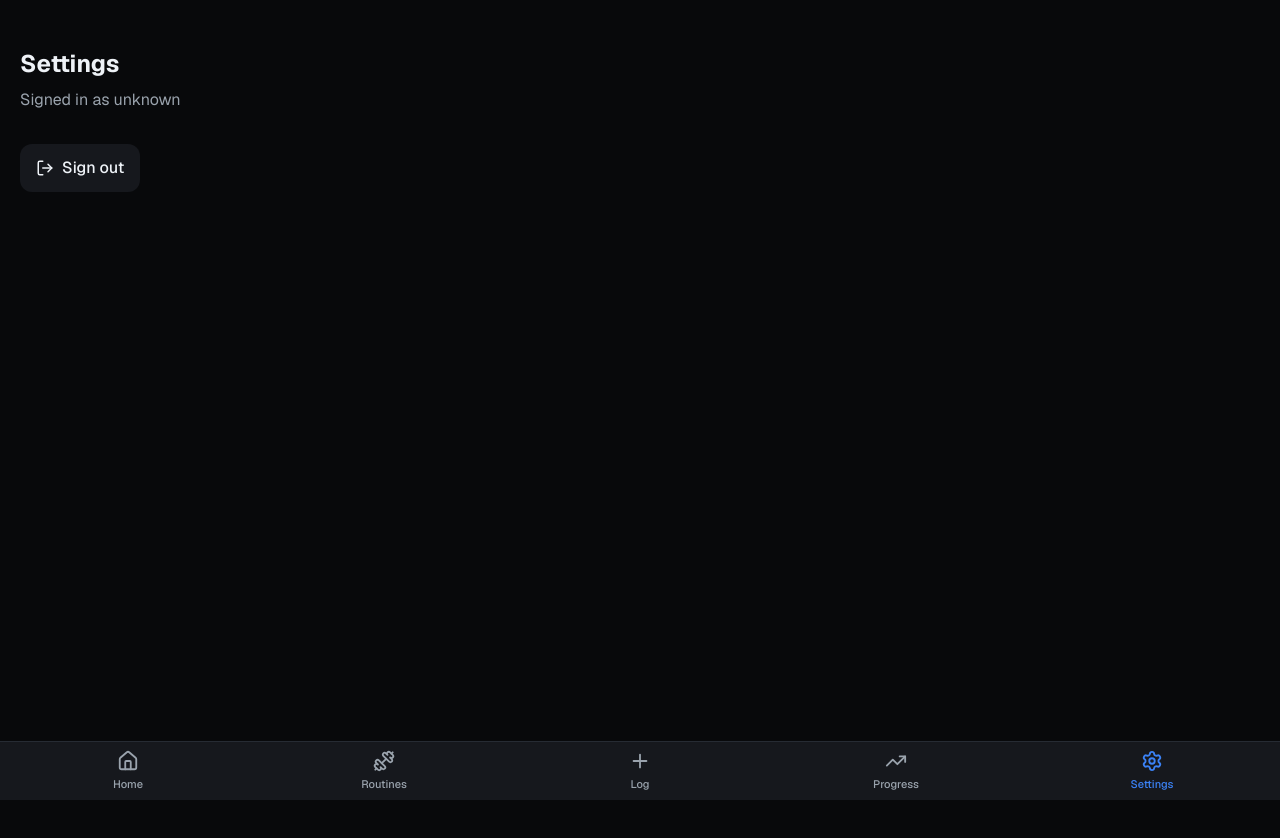
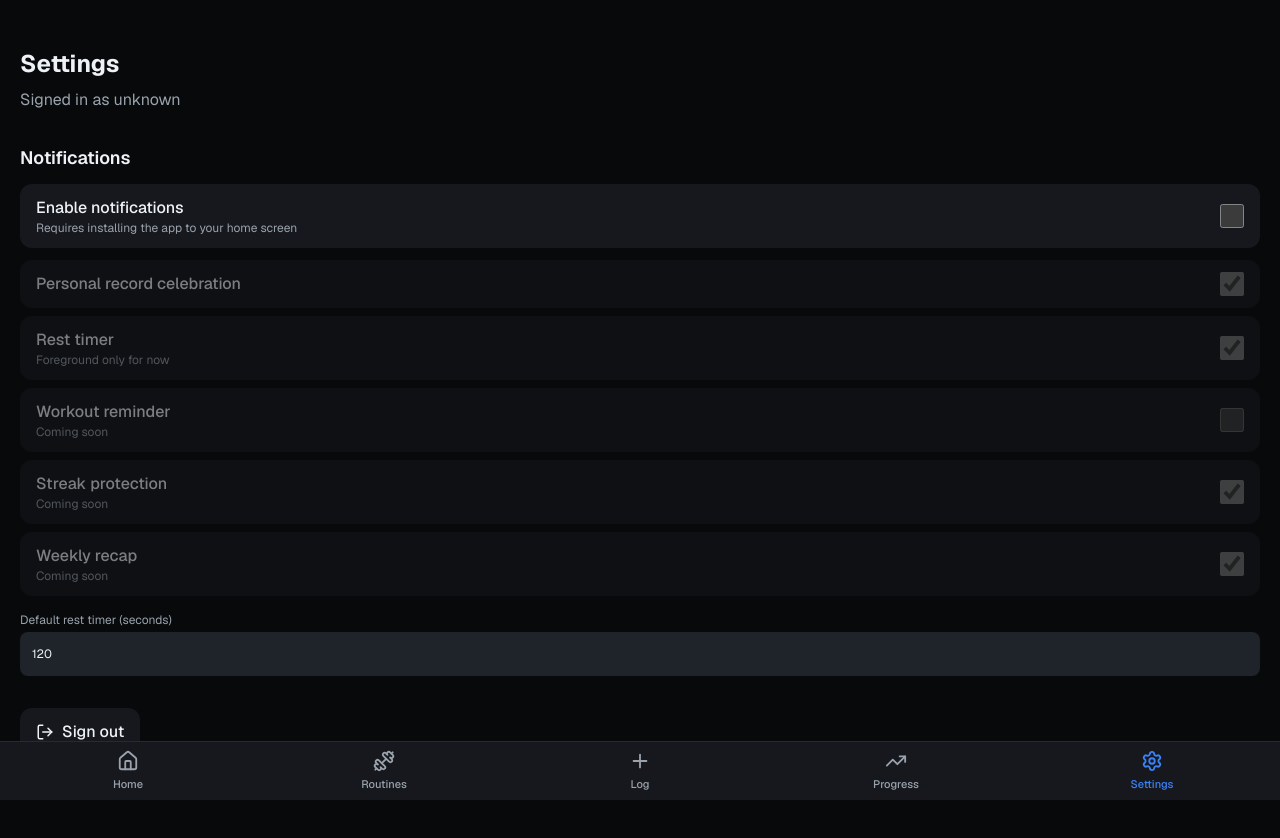
Before and after one commit to MustafaNazeer/AnabolicAI, a Next.js app: page /settings in a window 1280 px wide. Shown: the top 838 px of the page. Before the commit the page ends 800 px from the top, so only its background shows below. Built offline with nearby package versions, Linux system fonts and the light colour scheme; no server answers; the database is empty.

Commit message:
feat: add notification settings controls

```diff
--- a/src/app/settings/page.tsx
+++ b/src/app/settings/page.tsx
@@ -1,4 +1,6 @@
 import { createClient } from "@/lib/supabase/server";
+import { getNotificationSettings } from "@/lib/notifications/queries";
+import { NotificationSettings } from "@/components/NotificationSettings";
 import { SignOutButton } from "@/components/SignOutButton";
 
 export default async function SettingsPage() {
@@ -6,6 +8,7 @@ export default async function SettingsPage() {
   const {
     data: { user },
   } = await supabase.auth.getUser();
+  const settings = await getNotificationSettings();
 
   return (
     <main className="px-5 pt-12 pb-24">
@@ -13,7 +16,12 @@ export default async function SettingsPage() {
       <p style={{ color: "var(--text-dim)" }} className="mt-2 mb-8">
         Signed in as {user?.email ?? "unknown"}
       </p>
-      <SignOutButton />
+
+      <NotificationSettings initial={settings} />
+
+      <div className="mt-8">
+        <SignOutButton />
+      </div>
     </main>
   );
 }
--- /dev/null
+++ b/src/components/NotificationSettings.tsx
@@ -0,0 +1,162 @@
+"use client";
+
+import { useState, useTransition } from "react";
+import {
+  saveSubscription,
+  removeSubscription,
+  updateNotificationSettings,
+} from "@/lib/notifications/actions";
+import { enablePush, disablePush } from "@/lib/notifications/subscribe";
+import type { NotificationSettings as Settings } from "@/lib/notifications/types";
+
+type ToggleKey =
+  | "notif_rest_timer"
+  | "notif_pr"
+  | "notif_reminder"
+  | "notif_streak"
+  | "notif_weekly";
+
+const TOGGLES: { key: ToggleKey; label: string; note?: string }[] = [
+  { key: "notif_pr", label: "Personal record celebration" },
+  { key: "notif_rest_timer", label: "Rest timer", note: "Foreground only for now" },
+  { key: "notif_reminder", label: "Workout reminder", note: "Coming soon" },
+  { key: "notif_streak", label: "Streak protection", note: "Coming soon" },
+  { key: "notif_weekly", label: "Weekly recap", note: "Coming soon" },
+];
+
+function Row({
+  label,
+  note,
+  checked,
+  onChange,
+  disabled,
+}: {
+  label: string;
+  note?: string;
+  checked: boolean;
+  onChange: (v: boolean) => void;
+  disabled?: boolean;
+}) {
+  return (
+    <label
+      className="flex items-center justify-between rounded-xl px-4 py-3"
+      style={{ background: "var(--surface)", opacity: disabled ? 0.5 : 1 }}
+    >
+      <span>
+        <span className="font-medium">{label}</span>
+        {note ? (
+          <span className="block text-xs" style={{ color: "var(--text-dim)" }}>
+            {note}
+          </span>
+        ) : null}
+      </span>
+      <input
+        type="checkbox"
+        checked={checked}
+        disabled={disabled}
+        onChange={(e) => onChange(e.target.checked)}
+        className="h-6 w-6"
+        style={{ accentColor: "var(--accent)" }}
+      />
+    </label>
+  );
+}
+
+export function NotificationSettings({ initial }: { initial: Settings }) {
+  const [s, setS] = useState<Settings>(initial);
+  const [error, setError] = useState<string | null>(null);
+  const [pending, startTransition] = useTransition();
+
+  function persist(next: Settings) {
+    setS(next);
+    startTransition(async () => {
+      const res = await updateNotificationSettings({
+        notif_master: next.notif_master,
+        notif_rest_timer: next.notif_rest_timer,
+        notif_reminder: next.notif_reminder,
+        reminder_days: next.reminder_days,
+        reminder_time: next.reminder_time,
+        notif_streak: next.notif_streak,
+        notif_pr: next.notif_pr,
+        notif_weekly: next.notif_weekly,
+        rest_timer_seconds: next.rest_timer_seconds,
+      });
+      if (res?.error) setError(res.error);
+    });
+  }
+
+  function onMasterChange(on: boolean) {
+    setError(null);
+    if (on) {
+      startTransition(async () => {
+        const sub = await enablePush();
+        if (!sub) {
+          setError(
+            "Could not enable notifications. Install the app to your home screen and allow notifications.",
+          );
+          return;
+        }
+        const saved = await saveSubscription(sub);
+        if (saved?.error) {
+          setError(saved.error);
+          return;
+        }
+        persist({ ...s, notif_master: true });
+      });
+    } else {
+      startTransition(async () => {
+        const endpoint = await disablePush();
+        if (endpoint) await removeSubscription(endpoint);
+        persist({ ...s, notif_master: false });
+      });
+    }
+  }
+
+  return (
+    <section>
+      <h2 className="text-lg font-semibold mb-3">Notifications</h2>
+
+      <Row
+        label="Enable notifications"
+        note="Requires installing the app to your home screen"
+        checked={s.notif_master}
+        onChange={onMasterChange}
+        disabled={pending}
+      />
+
+      <div className="flex flex-col gap-2 mt-3">
+        {TOGGLES.map((t) => (
+          <Row
+            key={t.key}
+            label={t.label}
+            note={t.note}
+            checked={s[t.key]}
+            disabled={!s.notif_master || pending}
+            onChange={(v) => persist({ ...s, [t.key]: v })}
+          />
+        ))}
+      </div>
+
+      <label className="block text-xs mt-4" style={{ color: "var(--text-dim)" }}>
+        Default rest timer (seconds)
+        <input
+          type="number"
+          min={5}
+          max={3600}
+          value={s.rest_timer_seconds}
+          onChange={(e) =>
+            persist({ ...s, rest_timer_seconds: Number(e.target.value) })
+          }
+          className="w-full rounded-lg px-3 py-2 mt-1 outline-none"
+          style={{ background: "var(--surface-2)", color: "var(--text)", minHeight: 44 }}
+        />
+      </label>
+
+      {error ? (
+        <p role="alert" className="text-sm mt-3" style={{ color: "var(--accent)" }}>
+          {error}
+        </p>
+      ) : null}
+    </section>
+  );
+}
--- /dev/null
+++ b/src/lib/notifications/subscribe.ts
@@ -0,0 +1,41 @@
+"use client";
+
+import { urlBase64ToUint8Array } from "@/lib/notifications/vapid";
+
+export type RawSubscription = {
+  endpoint: string;
+  p256dh: string;
+  auth: string;
+};
+
+export async function enablePush(): Promise<RawSubscription | null> {
+  if (!("serviceWorker" in navigator) || !("PushManager" in window)) return null;
+  const key = process.env.NEXT_PUBLIC_VAPID_PUBLIC_KEY;
+  if (!key) return null;
+
+  const permission = await Notification.requestPermission();
+  if (permission !== "granted") return null;
+
+  const reg = await navigator.serviceWorker.ready;
+  const existing = await reg.pushManager.getSubscription();
+  const sub =
+    existing ??
+    (await reg.pushManager.subscribe({
+      userVisibleOnly: true,
+      applicationServerKey: urlBase64ToUint8Array(key),
+    }));
+
+  const json = sub.toJSON();
+  if (!json.keys) return null;
+  return { endpoint: sub.endpoint, p256dh: json.keys.p256dh, auth: json.keys.auth };
+}
+
+export async function disablePush(): Promise<string | null> {
+  if (!("serviceWorker" in navigator)) return null;
+  const reg = await navigator.serviceWorker.ready;
+  const sub = await reg.pushManager.getSubscription();
+  if (!sub) return null;
+  const endpoint = sub.endpoint;
+  await sub.unsubscribe();
+  return endpoint;
+}
--- a/src/lib/notifications/vapid.ts
+++ b/src/lib/notifications/vapid.ts
@@ -1,8 +1,10 @@
-export function urlBase64ToUint8Array(base64String: string): Uint8Array {
+export function urlBase64ToUint8Array(
+  base64String: string,
+): Uint8Array<ArrayBuffer> {
   const padding = "=".repeat((4 - (base64String.length % 4)) % 4);
   const base64 = (base64String + padding).replace(/-/g, "+").replace(/_/g, "/");
   const raw = atob(base64);
-  const out = new Uint8Array(raw.length);
+  const out = new Uint8Array(new ArrayBuffer(raw.length));
   for (let i = 0; i < raw.length; i++) out[i] = raw.charCodeAt(i);
   return out;
 }
```
